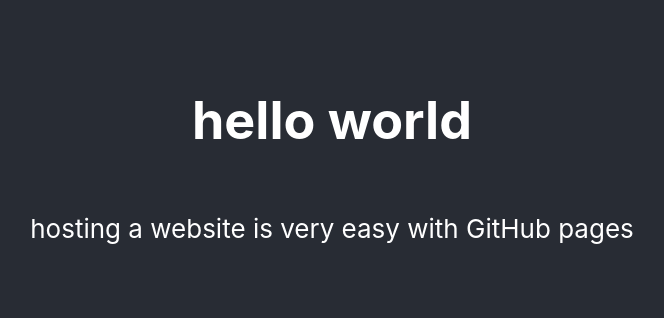
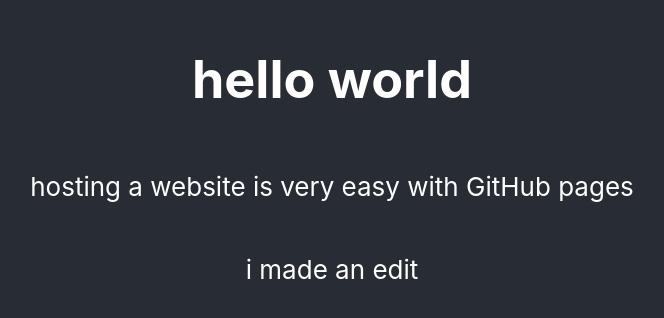
Before and after one commit to kaifsindhi/react-portfolio, a React (Create React App) app: page / in a window 1280 px wide. Shown: the part 238-556 px from the top of the page, without its empty margins (308-972 px from the left). Built offline with nearby package versions, Linux system fonts and the light colour scheme.

Commit message:
edit html

```diff
--- a/src/App.js
+++ b/src/App.js
@@ -6,6 +6,7 @@
       <header className="App-header">
         <h1>hello world</h1>
         <p>hosting a website is very easy with GitHub pages</p>
+        <p>i made an edit</p>
       </header>
     </div>
   );
```
